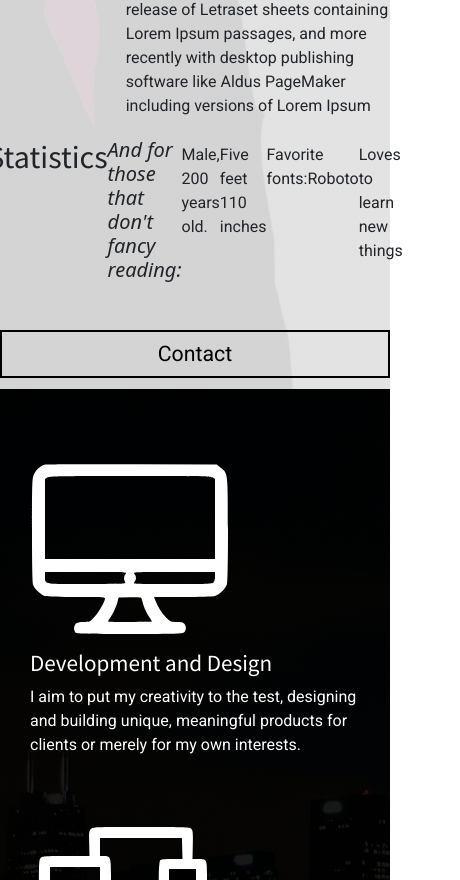
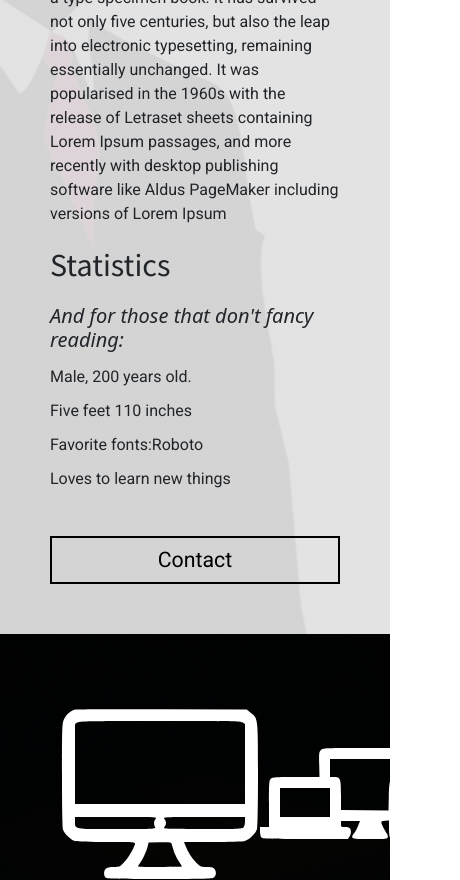
Before and after one commit to catalinuh/personal-website-evaluation, a React (Create React App) app: page / in a window 390 px wide. Shown: the part 1120-2000 px from the top of the page, 460 px wide, since content can reach past the window. Built offline with nearby package versions, Linux system fonts and the light colour scheme.

Commit message:
update: Styling, plus renaming ProjectsAndPortfolios.js to ProjectsAndPortfolio.js

```diff
--- a/public/style.css
+++ b/public/style.css
@@ -115,6 +115,7 @@ html {
 .about-general-description,
 .about-statistic-description {
   display: flex;
+  flex-direction: column;
   justify-content: center;
 }
 .about-general-description h2,
@@ -338,8 +339,7 @@ textarea {
 .contact-footer a:hover {
 } */
 
-/* My CSS */
-
+/* Header */
 .navigation {
   display: flex;
   justify-content: flex-end;
@@ -358,3 +358,33 @@ textarea {
 a {
   text-decoration: none;
 }
+
+/* Hero */
+
+/* About Me */
+.about#about {
+  display: flex;
+  flex-direction: column;
+  padding: 50px;
+}
+
+.about-option-buttons {
+  width: 50%;
+  margin: 0 auto;
+}
+
+@media (max-width: 600px) {
+  .about-option-buttons {
+    width: 100%;
+  }
+}
+
+/* Summary */
+
+.summary {
+  display: grid;
+  grid-template-columns: 1fr 1fr;
+  padding: 60px;
+}
+
+/* Projects and Portfolio */
--- a/src/components/AboutMe.js
+++ b/src/components/AboutMe.js
@@ -9,8 +9,9 @@ const AboutMe = () => {
         <h3>Sharing a little bit of my story...</h3>
       </div>
 
-      <div className="about-general-description ">
+      <div className="about-general-description">
         <h2>General Overview</h2>
+
         <p>
           Lorem Ipsum is simply dummy text of the printing and typesetting
           industry. Lorem Ipsum has been the industry's standard dummy text ever
--- a/src/components/ProjectsAndPortfolios.js
+++ b/src/components/ProjectsAndPortfolio.js
@@ -1,4 +1,4 @@
-const ProjectsAndPortfolios = () => {
+const ProjectsAndPortfolio = () => {
   return (
     <div className="projects" id="projects">
       <div className="projects-header">
@@ -59,4 +59,4 @@ const ProjectsAndPortfolios = () => {
   );
 };
 
-export default ProjectsAndPortfolios;
+export default ProjectsAndPortfolio;
--- a/src/components/Summary.js
+++ b/src/components/Summary.js
@@ -60,6 +60,7 @@ const Summary = () => {
       </div>
 
       <div className="passion-summary">
+        <div className="passion-img">
           <img
             className="img-responsive"
             src="./images/passion.svg"
@@ -76,6 +77,7 @@ const Summary = () => {
           </p>
         </div>
       </div>
+    </div>
   );
 };
 
--- a/src/components/index.js
+++ b/src/components/index.js
@@ -3,7 +3,7 @@ import ContactInfo from './ContactInfo';
 import Footer from './Footer';
 import Header from './Header';
 import Hero from './Hero';
-import ProjectsAndPortfolios from './ProjectsAndPortfolios';
+import ProjectsAndPortfolio from './ProjectsAndPortfolio';
 import Summary from './Summary';
 
 export {
@@ -12,6 +12,6 @@ export {
   Footer,
   Header,
   Hero,
-  ProjectsAndPortfolios,
+  ProjectsAndPortfolio,
   Summary,
 };
--- a/src/pages/Home.js
+++ b/src/pages/Home.js
@@ -2,7 +2,7 @@ import {
   Hero,
   AboutMe,
   Summary,
-  ProjectsAndPortfolios,
+  ProjectsAndPortfolio,
   ContactInfo,
   Footer,
 } from '../components';
@@ -13,7 +13,7 @@ const Home = () => {
       <Hero />
       <AboutMe />
       <Summary />
-      <ProjectsAndPortfolios />
+      <ProjectsAndPortfolio />
       <ContactInfo />
       <Footer />
     </div>
--- a/src/pages/Portfolio.js
+++ b/src/pages/Portfolio.js
@@ -1,9 +1,9 @@
-import { ProjectsAndPortfolios } from '../components';
+import { ProjectsAndPortfolio } from '../components';
 
 const Portfolio = () => {
   return (
     <div>
-      <ProjectsAndPortfolios />
+      <ProjectsAndPortfolio />
     </div>
   );
 };
```
Lines whose indentation alone changed are shown as unchanged.
